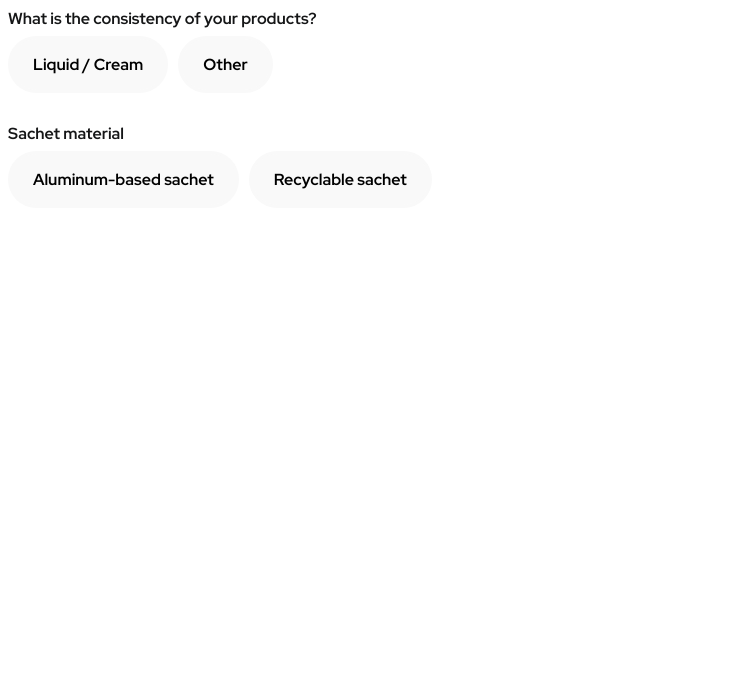
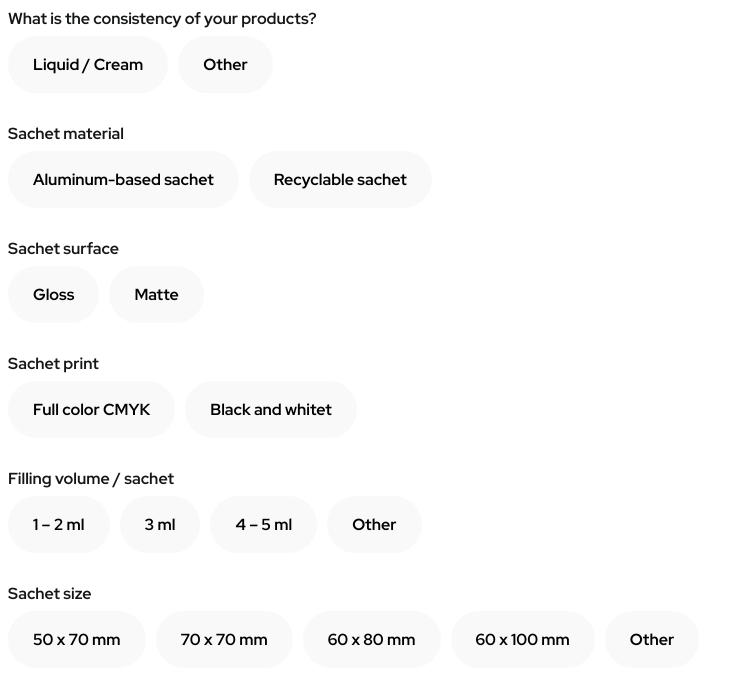
Before and after one commit to danilesky/ReactJS-Interactive-Price-Calculator, a React (Vite) app: page / in a window 1280 px wide. Shown: the top 684 px of the page, without its empty margins (0-729 px from the left). Built offline with nearby package versions, Linux system fonts and the light colour scheme.

Commit message:
clear toggle clicking

```diff
--- a/src/App.jsx
+++ b/src/App.jsx
@@ -4,8 +4,6 @@ import Checkbox from "./components/Checkbox";
 import Choice from "./components/Choice";
 
 function App() {
-  const [firstCheck, setFirstCheck] = useState(false);
-
   return (
     <div className="App">
       <Choice
@@ -22,6 +20,39 @@ function App() {
         ]}
         title="Sachet material"
       />
+      <Choice
+        options={[
+          { placeholder: "Gloss", value: false },
+          { placeholder: "Matte", value: false },
+        ]}
+        title="Sachet surface"
+      />
+      <Choice
+        options={[
+          { placeholder: "Full color CMYK", value: false },
+          { placeholder: "Black and whitet", value: false },
+        ]}
+        title="Sachet print"
+      />
+      <Choice
+        options={[
+          { placeholder: "1 – 2 ml", value: false },
+          { placeholder: "3 ml", value: false },
+          { placeholder: "4 – 5 ml", value: false },
+          { placeholder: "Other", value: false },
+        ]}
+        title="Filling volume / sachet"
+      />
+      <Choice
+        options={[
+          { placeholder: "50 x 70 mm", value: false },
+          { placeholder: "70 x 70 mm", value: false },
+          { placeholder: "60 x 80 mm", value: false },
+          { placeholder: "60 x 100 mm", value: false },
+          { placeholder: "Other", value: false },
+        ]}
+        title="Sachet size"
+      />
     </div>
   );
 }
--- a/src/components/Choice.jsx
+++ b/src/components/Choice.jsx
@@ -22,6 +22,7 @@ const Title = styled.span`
 const Checks = styled.div`
   display: flex;
   gap: 10px;
+  flex-wrap: wrap;
 `;
 const Choice = ({ options, title }) => {
   const [choices, setChoices] = useState([]);
@@ -34,7 +35,7 @@ const Choice = ({ options, title }) => {
         if (choice.placeholder === title) {
           newChoice = { ...choice, value: value };
         } else {
-          newChoice = { ...choice, value: !value };
+          newChoice = { ...choice, value: false };
         }
         return newChoice;
       })
```
